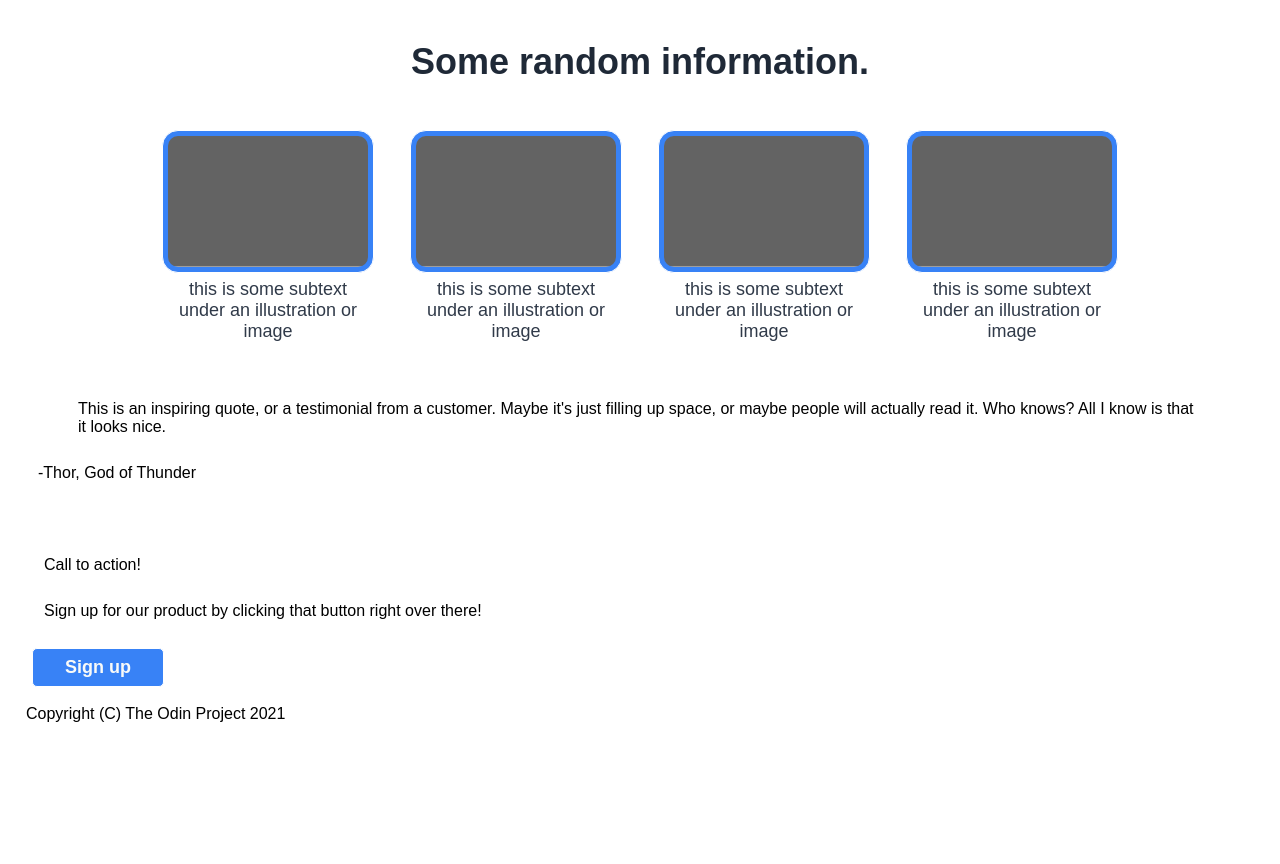
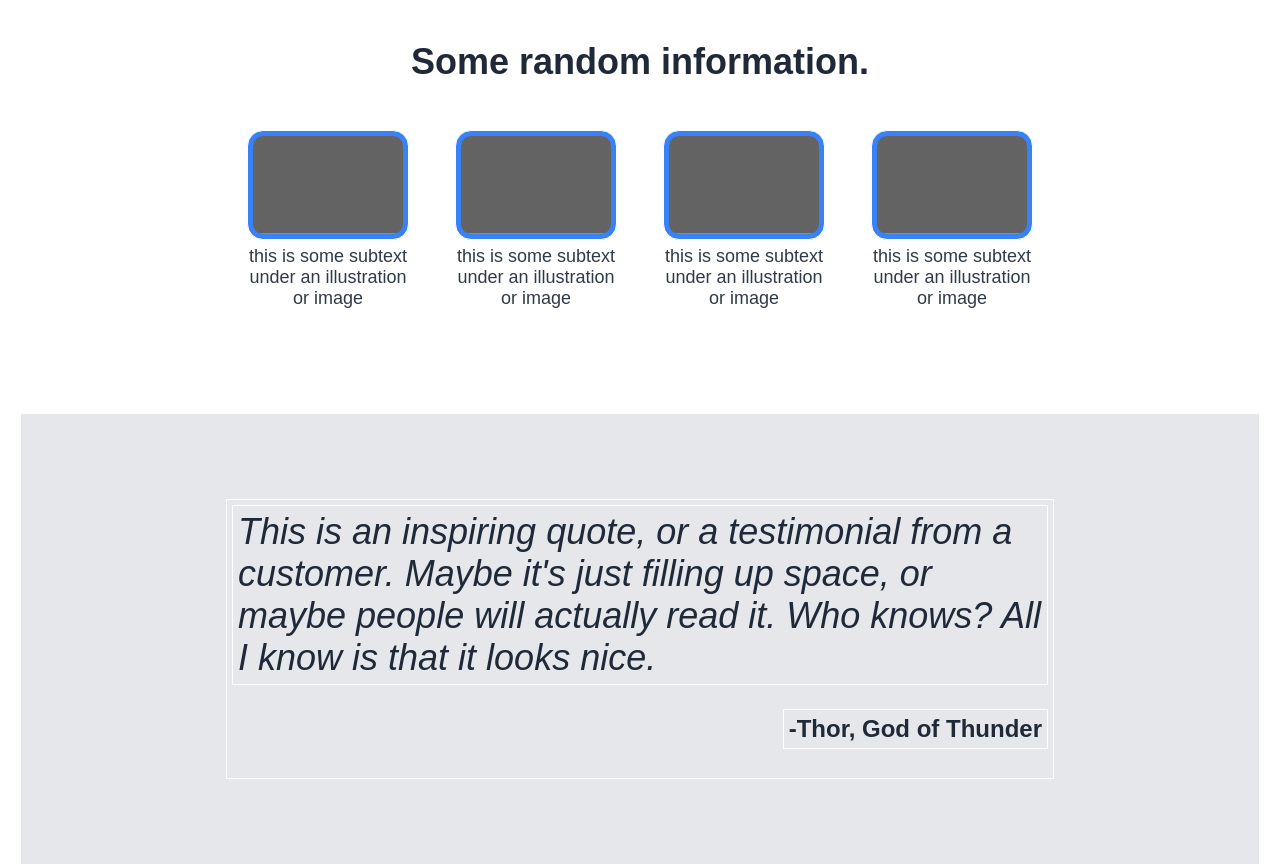
Before and after one commit to sarah-kateri/landing-page, a plain HTML site: page index.html in a window 1280 px wide. Shown: the part 673-1537 px from the top of the page. Before the commit the page ends 1422 px from the top, so only its background shows below. Drawn offline with Linux system fonts and the light colour scheme.

Commit message:
Add css section three and touchup html

```diff
--- a/index.html
+++ b/index.html
@@ -47,8 +47,8 @@
           </section>
           <section class="three">
             <div class="container-three">
-              <blockquote>
-                This is an inspiring quote, or a testimonial from a customer. Maybe it's just filling up space, or maybe people will actually read it. Who knows? All I know is that it looks nice.</blockquote>
+              <p class="quote">
+                This is an inspiring quote, or a testimonial from a customer. Maybe it's just filling up space, or maybe people will actually read it. Who knows? All I know is that it looks nice.</p>
               <p class="attribution">-Thor, God of Thunder</p>
             </div>
           </section>
--- a/styles.css
+++ b/styles.css
@@ -84,6 +84,10 @@ button {
     margin: 100px 0;
 }
 
+.two {
+    margin: 0px 200px 80px;
+}
+
 h2 {
     color: #1F2937;
     font-size: 36px;
@@ -95,7 +99,6 @@ h2 {
     display: flex;
     justify-content: center;
     gap: 16px;
-    margin: 0 120px;
 }
 
 .info {
@@ -108,7 +111,7 @@ h2 {
 .photo {
     background-color: #3882F6;
     border-radius: 16px;
-    max-width: 200px;
+    width: 150px;
 }
 
 .text {
@@ -116,3 +119,29 @@ h2 {
     font-size: 18px;
     text-align: center;
 }
+
+.three {
+    background-color: #E5E7EB;
+}
+
+.container-three {
+    display: flex;
+    flex-direction: column;
+    align-items: center;
+    margin: 80px 200px;
+}
+
+.quote {
+    color: #1F2937;
+    font-weight: light;
+    font-style: italic;
+    font-size: 36px;
+    margin: 0;
+}
+
+.attribution {
+    color: #1F2937;
+    font-weight: bold;
+    font-size: 24px;
+    align-self: flex-end;
+}
```
